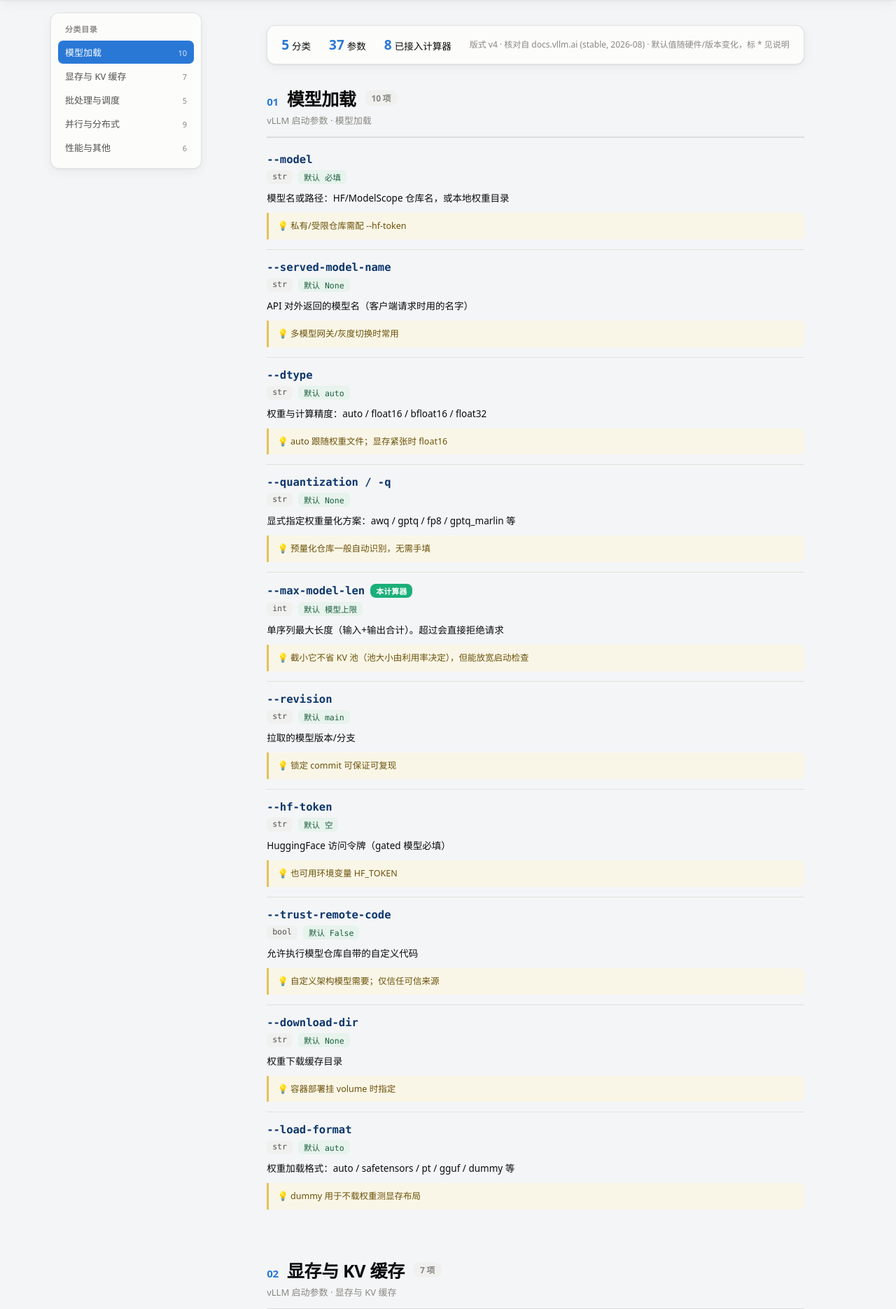
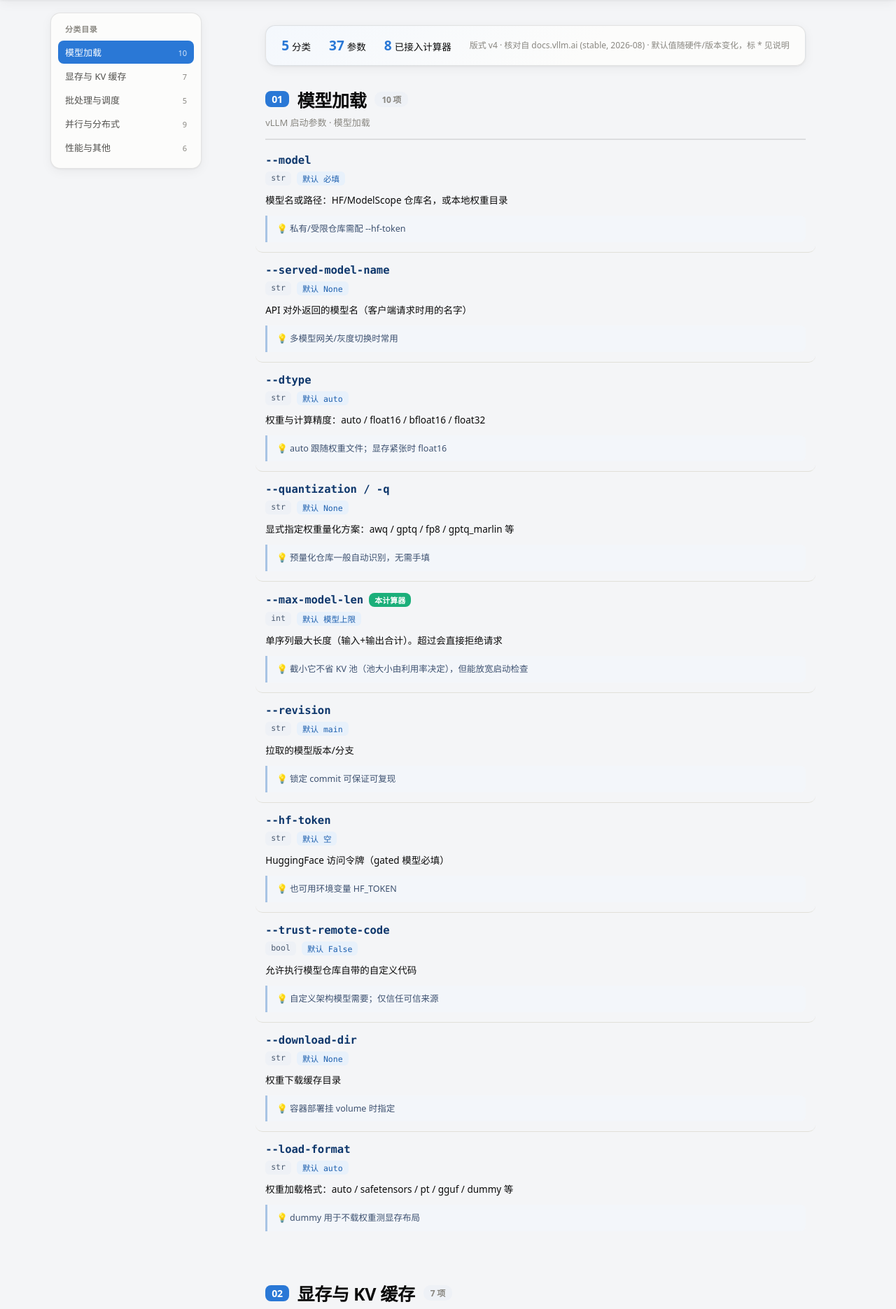
Before and after one commit to Monster-muyu/cc-project, a FastAPI app: page /vllm-manual in a window 1280 px wide. Shown: the part 90-1960 px from the top of the page at 70% size. Run offline with FastAPI, Linux system fonts and the light colour scheme.

Commit message:
ui:手册页配色调整(黄色提示块换蓝灰,章节号徽标化,参数条目hover,统计条渐变)

```diff
--- a/vram_calc/web/templates/vllm_params.html
+++ b/vram_calc/web/templates/vllm_params.html
@@ -11,14 +11,14 @@
 
     /* ---- sidebar nav ---- */
     .toc { position: sticky; top: 16px; }
-    .toc-box { background: var(--surface); border: 1px solid var(--border); border-radius: 12px;
+    .toc-box { background: var(--surface); border: 1px solid var(--border); border-radius: 14px;
       box-shadow: var(--shadow); padding: 12px 10px; }
     .toc-title { font-size: 11px; font-weight: 700; letter-spacing: 0.6px; text-transform: uppercase;
       color: var(--muted); padding: 2px 10px 8px; }
     .toc a { display: flex; justify-content: space-between; align-items: baseline; gap: 6px;
-      padding: 7px 10px; margin: 1px 0; border-radius: 7px; font-size: 13px;
-      color: var(--ink-2); text-decoration: none; }
-    .toc a:hover { background: #f0f1ee; }
+      padding: 7px 10px; margin: 1px 0; border-radius: 8px; font-size: 13px;
+      color: var(--ink-2); text-decoration: none; transition: background 0.15s; }
+    .toc a:hover { background: #eef1f6; }
     .toc a.active { background: var(--brand); color: #fff; }
     .toc a .n { font-size: 11px; color: var(--muted); }
     .toc a.active .n { color: #d8e6f9; }
@@ -29,36 +29,40 @@
     .manual { display: block; min-width: 0; padding-bottom: 70px; }
     .manual h1 { font-size: 22px; }
     .sum-strip { display: flex; gap: 26px; flex-wrap: wrap; align-items: center;
-      background: var(--surface); border: 1px solid var(--border); border-radius: 12px;
-      box-shadow: var(--shadow); padding: 14px 20px; font-size: 13.5px; }
+      background: linear-gradient(135deg, #f4f8fd 0%, var(--surface) 60%);
+      border: 1px solid var(--border); border-radius: 14px;
+      box-shadow: var(--shadow); padding: 15px 22px; font-size: 13.5px; }
     .sum-strip b { font-size: 19px; color: var(--brand); margin-right: 4px; }
     .sum-strip .hint { margin-left: auto; }
 
-    .chapter { margin-top: 54px; scroll-margin-top: 16px; }
+    .chapter { margin-top: 56px; scroll-margin-top: 16px; }
     .chapter:first-of-type { margin-top: 30px; }
-    .chapter > h2 { margin: 0 0 4px; font-size: 25px; font-weight: 800; letter-spacing: -0.3px;
+    .chapter > h2 { margin: 0 0 5px; font-size: 25px; font-weight: 800; letter-spacing: -0.3px;
       display: flex; align-items: baseline; gap: 12px; }
-    .chapter > h2 .no { font-size: 15px; font-weight: 700; color: var(--brand);
+    .chapter > h2 .no { font-size: 14px; font-weight: 700; color: #fff; background: var(--brand);
+      border-radius: 8px; padding: 2px 9px; align-self: center;
       font-variant-numeric: tabular-nums; }
     .chapter > h2 .count { font-size: 12px; font-weight: 600; color: var(--muted);
-      background: #f0f1ee; border-radius: 10px; padding: 2px 10px; align-self: center; }
-    .chapter .lead { font-size: 13px; color: var(--muted); margin: 0 0 6px; padding-bottom: 14px;
+      background: #eef1f6; border-radius: 10px; padding: 2px 10px; align-self: center; }
+    .chapter .lead { font-size: 13px; color: var(--muted); margin: 0 0 4px; padding-bottom: 14px;
       border-bottom: 2px solid var(--border); }
 
     /* one parameter = one doc entry */
-    .param { padding: 16px 0 14px; border-bottom: 1px solid var(--grid); }
+    .param { padding: 16px 14px 14px; border-bottom: 1px solid var(--grid);
+      border-radius: 10px; margin: 0 -14px; transition: background 0.15s; }
     .chapter .param:last-child { border-bottom: none; }
-    .param h3 { margin: 0 0 6px; font-family: Consolas, "Courier New", monospace;
+    .param:hover { background: #f7f9fc; }
+    .param h3 { margin: 0 0 7px; font-family: Consolas, "Courier New", monospace;
       font-size: 15.5px; font-weight: 700; color: #0d366b; display: flex; align-items: center;
       flex-wrap: wrap; gap: 8px; }
-    .meta { display: flex; gap: 8px; flex-wrap: wrap; margin: 0 0 8px; }
-    .meta .chip { font-family: Consolas, monospace; font-size: 11.5px; color: var(--ink-2);
-      background: #f0f1ee; border-radius: 6px; padding: 2px 8px; }
-    .meta .chip.def { color: #1c5f3f; background: #e7f3ec; }
-    .param .desc { margin: 0 0 8px; font-size: 13.5px; line-height: 1.85; color: var(--ink); }
-    .param .tipbox { margin: 0; font-size: 12.5px; line-height: 1.75; color: #6b5109;
-      background: #faf6e7; border-left: 3px solid #e3c25a; border-radius: 0 8px 8px 0;
-      padding: 8px 12px; }
+    .meta { display: flex; gap: 8px; flex-wrap: wrap; margin: 0 0 9px; }
+    .meta .chip { font-family: Consolas, monospace; font-size: 11.5px; color: #4a5a70;
+      background: #eef1f6; border-radius: 6px; padding: 2px 8px; }
+    .meta .chip.def { color: #1d5fae; background: #e8f1fb; }
+    .param .desc { margin: 0 0 9px; font-size: 13.5px; line-height: 1.85; color: var(--ink); }
+    .param .tipbox { margin: 0; font-size: 12.5px; line-height: 1.75; color: #3d5170;
+      background: #f3f6fa; border-left: 3px solid #a8c4e4; border-radius: 0 8px 8px 0;
+      padding: 8px 13px; }
     .modeled { display: inline-block; font-size: 11px; background: #1baf7a; color: #fff;
       border-radius: 8px; padding: 2px 8px; vertical-align: 2px; white-space: nowrap; }
 
```
